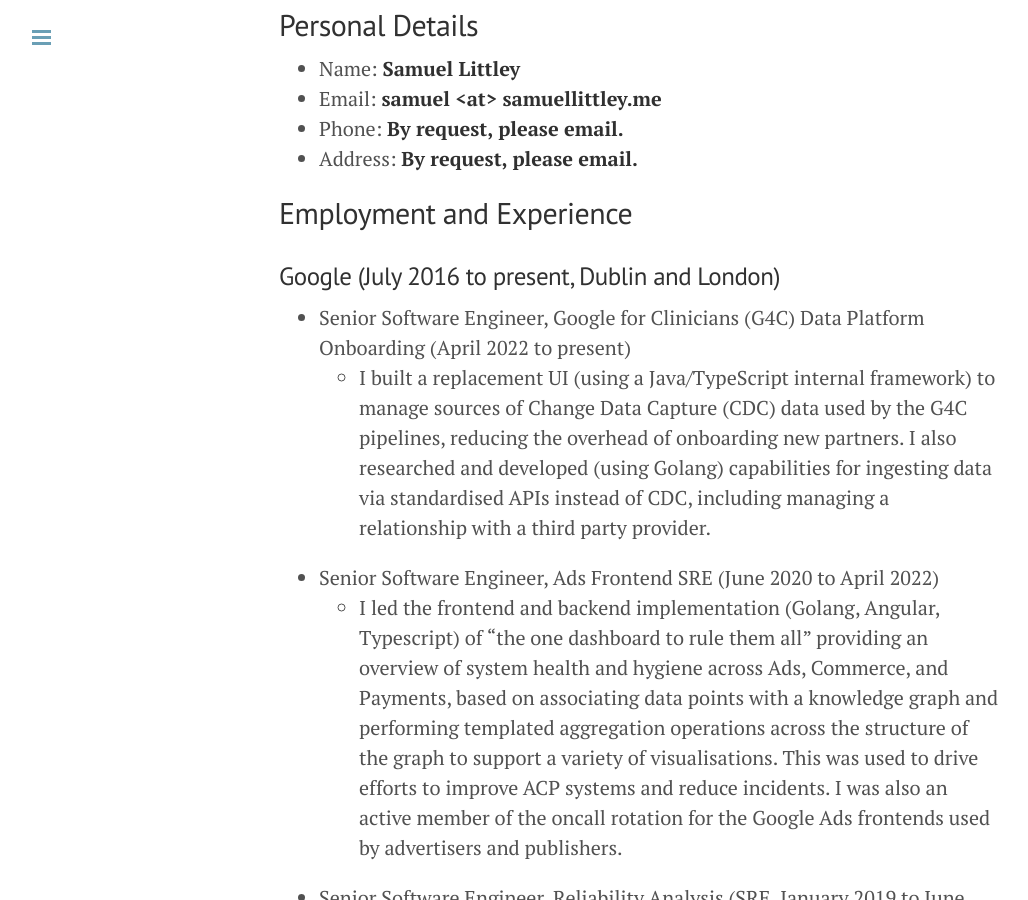
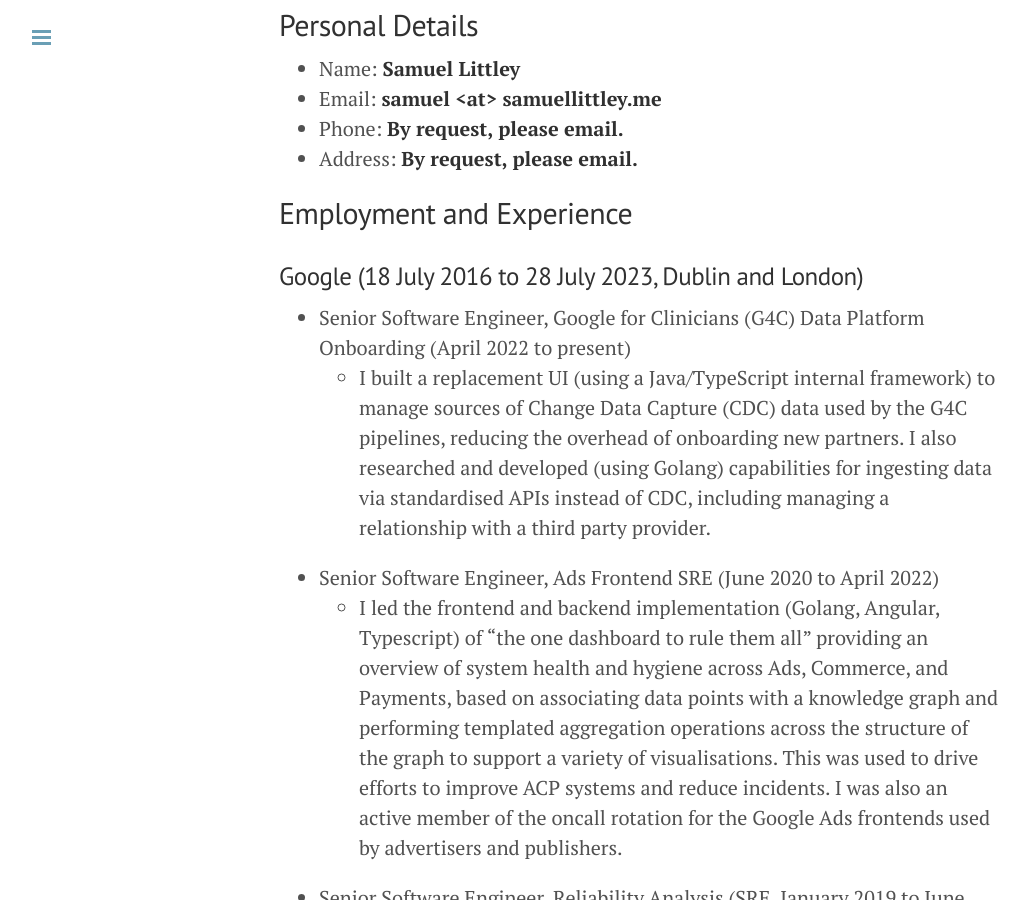
Before and after one commit to toastwaffle/toastwaffle.github.io, a Jekyll site: the page built from cv.markdown, in a window 1280 px wide and 900 px high, scrolled down 376 px. Shown: the whole window, without its empty margins (1-1029 px from the left). Built offline with Jekyll 4.4.1, drawn with Linux system fonts in a browser that asks for light colours.

Commit message:
Update CV to note end of Google employment

```diff
--- a/cv.markdown
+++ b/cv.markdown
@@ -16,7 +16,7 @@
 
 ## Employment and Experience
 
-### Google (July 2016 to present, Dublin and London)
+### Google (18 July 2016 to 28 July 2023, Dublin and London)
 
  * Senior Software Engineer, Google for Clinicians (G4C) Data Platform Onboarding (April 2022 to present)
      - I built a replacement UI (using a Java/TypeScript internal framework) to manage sources of Change Data Capture (CDC) data used by the G4C pipelines, reducing the overhead of onboarding new partners. I also researched and developed (using Golang) capabilities for ingesting data via standardised APIs instead of CDC, including managing a relationship with a third party provider.
```
Also changed, not shown: 1 other file.
